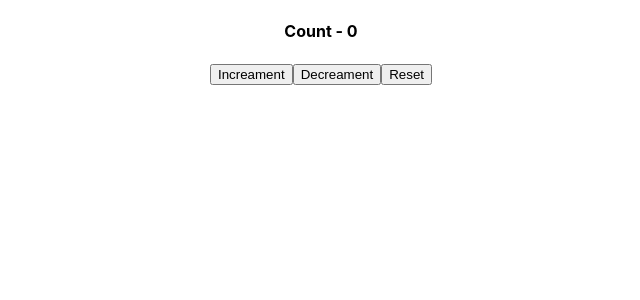
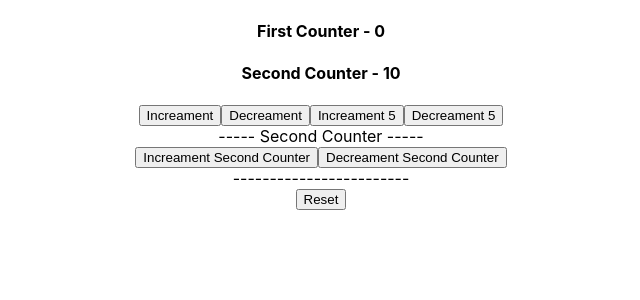
Before and after one commit to nihalshandev/react-hook-learning, a React (Create React App) app: page / in a window 1280 px wide. Shown: the top 300 px of the page, without its empty margins (319-959 px from the left). Built offline with nearby package versions, Linux system fonts and the light colour scheme.

Commit message:
learned useReducer with object

```diff
--- a/src/App.js
+++ b/src/App.js
@@ -1,10 +1,12 @@
 import "./App.css";
 import CounterOne from './components/useReducer/CounterOne'
+import CounterTow from "./components/useReducer/CounterTow";
 
 function App() {
   return (
     <div className="App">
-      <CounterOne />
+      {/* <CounterOne /> */}
+      <CounterTow/>
     </div>
   );
 }
--- /dev/null
+++ b/src/components/useReducer/CounterTow.js
@@ -0,0 +1,66 @@
+import React, { useReducer } from "react";
+
+const initialState = {
+  firstCounter: 0,
+  secondCounter: 10,
+};
+const reducer = (state, action) => {
+  switch (action.type) {
+    case "increament":
+      return {
+        ...state,
+        firstCounter: state.firstCounter + action.value,
+      };
+    case "decreament":
+      return {
+        ...state,
+        firstCounter: state.firstCounter - action.value,
+      };
+    case "increament2":
+      return {
+        ...state,
+        secondCounter: state.secondCounter + action.value,
+      };
+    case "decreament2":
+      return {
+        ...state,
+        secondCounter: state.secondCounter - action.value,
+      };
+    case "reset":
+      return initialState;
+    default:
+      return state;
+  }
+};
+const CounterTow = () => {
+  const [count, dispatch] = useReducer(reducer, initialState);
+  return (
+    <div>
+      <h4>First Counter - {count.firstCounter}</h4>
+      <h4>Second Counter - {count.secondCounter}</h4>
+      <button onClick={() => dispatch({ type: "increament", value: 1 })}>
+        Increament
+      </button>
+      <button onClick={() => dispatch({ type: "decreament", value: 1 })}>
+        Decreament
+      </button>
+      <button onClick={() => dispatch({ type: "increament", value: 5 })}>
+        Increament 5
+      </button>
+      <button onClick={() => dispatch({ type: "decreament", value: 5 })}>
+        Decreament 5
+      </button>
+      <div>----- Second Counter -----</div>
+      <button onClick={() => dispatch({ type: "increament2", value: 1 })}>
+        Increament Second Counter
+      </button>
+      <button onClick={() => dispatch({ type: "decreament2", value: 1 })}>
+        Decreament Second Counter
+      </button>
+      <div>------------------------</div>
+      <button onClick={() => dispatch({ type: "reset" })}>Reset</button>
+    </div>
+  );
+};
+
+export default CounterTow;
```
